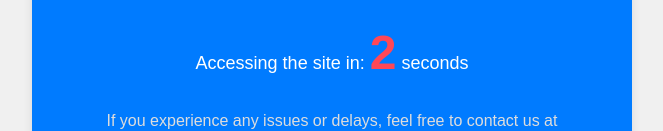
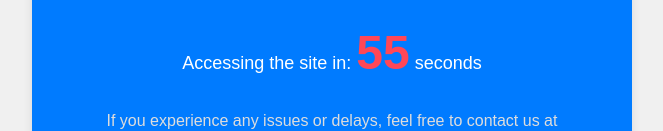
Before and after one commit to stolas-games/stolas-games.github.io, a plain HTML site: page link/index.html in a window 1280 px wide. Shown: the part 328-459 px from the top of the page, without its empty margins (308-971 px from the left). Drawn offline with Linux system fonts and the light colour scheme.

Commit message:
Update index.html

```diff
--- a/link/index.html
+++ b/link/index.html
@@ -78,7 +78,7 @@
 
     <script>
         let countdown = document.getElementById("countdown");
-        let timer = 7;
+        let timer = 60;
 
         const countdownInterval = setInterval(() => {
             timer--;
```
